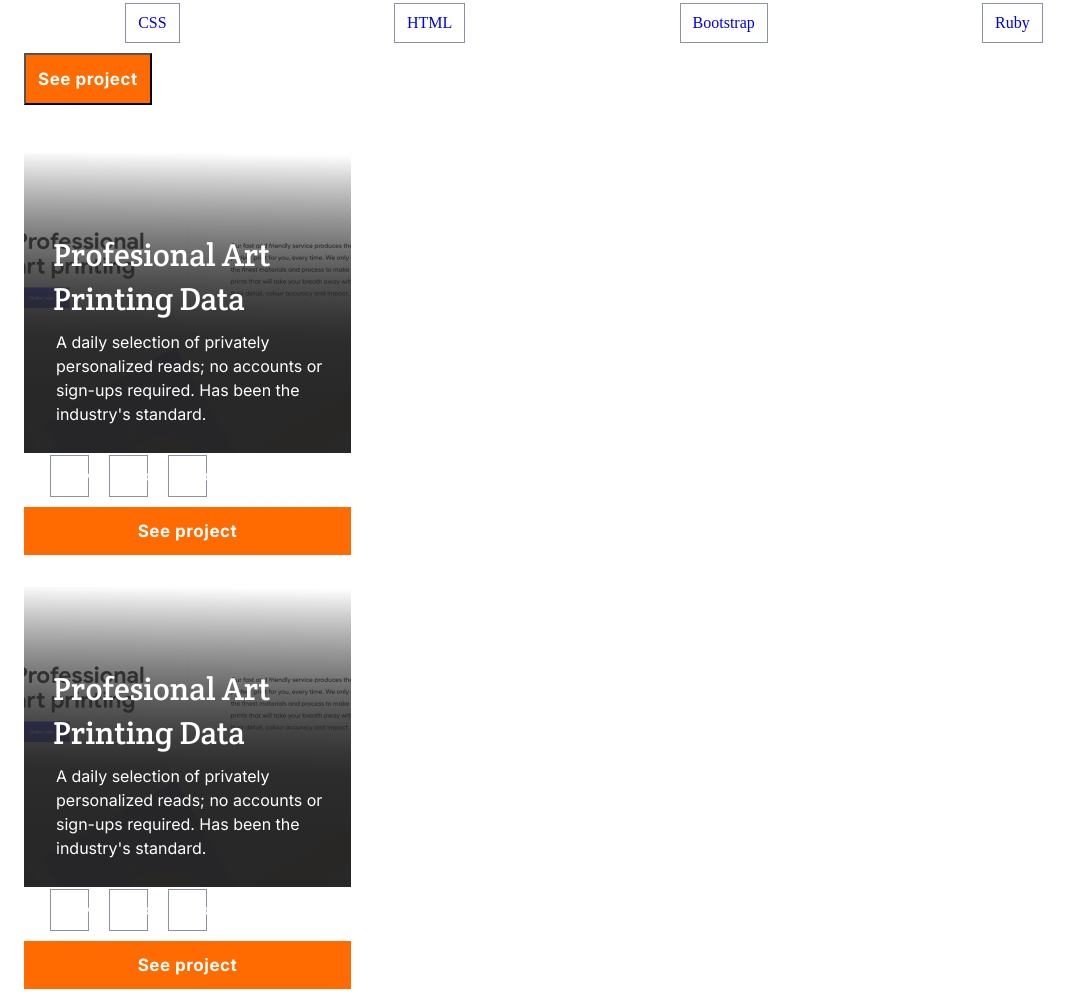
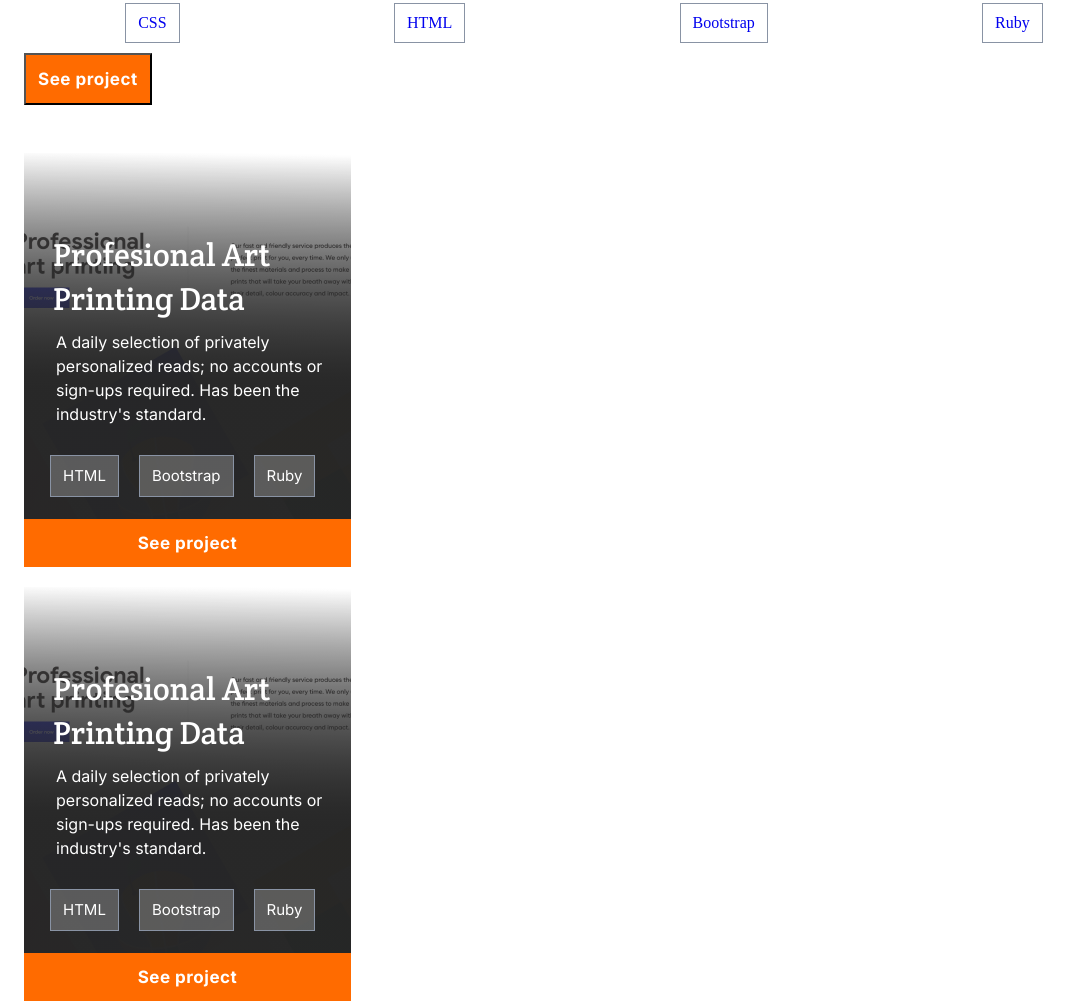
Before and after one commit to prince-rutagengwa/mobile-portfolio, a website: page index.html in a window 1280 px wide. Shown: the part 1421-2425 px from the top of the page, without its empty margins (0-1082 px from the left). Drawn offline with Linux system fonts and the light colour scheme.

Commit message:
WIP: i changed the width of the list of technologies

```diff
--- a/index.css
+++ b/index.css
@@ -357,14 +357,13 @@ footer > ul {
 }
 
 .background-holder {
-  background: linear-gradient(181deg, rgba(38, 38, 38, 0) 0.34%, rgba(38, 38, 38, 0.9) 61.21%), url(./final-images/placeholder.png), lightgray 50% / cover no-repeat;
+  background: linear-gradient(181deg, rgba(38, 38, 38, 0) 0.34%, rgba(38, 38, 38, 0.9) 61.21%), url(./final-images/placeholder.png), lightgray 100% / cover no-repeat;
   width: auto 333px;
-  height: auto 260px;
+  height: 350px;
   padding: 8px 16px;
 }
 
 .profesional-holder > li {
-  width: 20%;
   float: left;
 }
 .profesional-holder {
```
